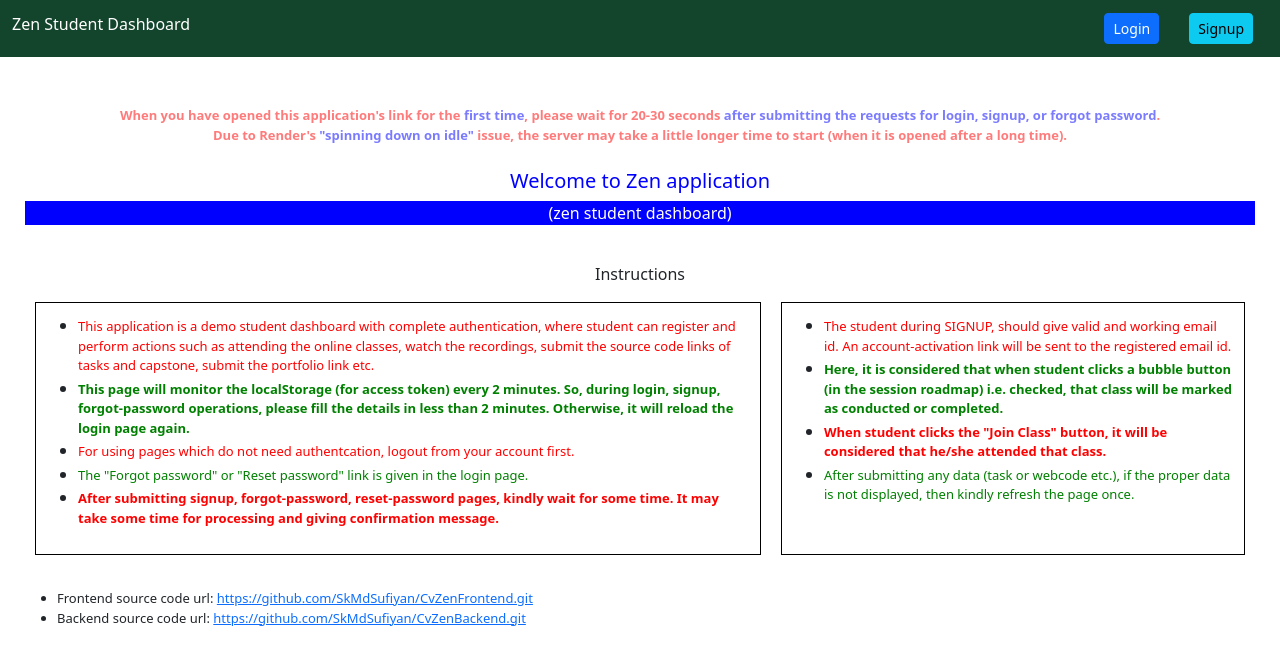
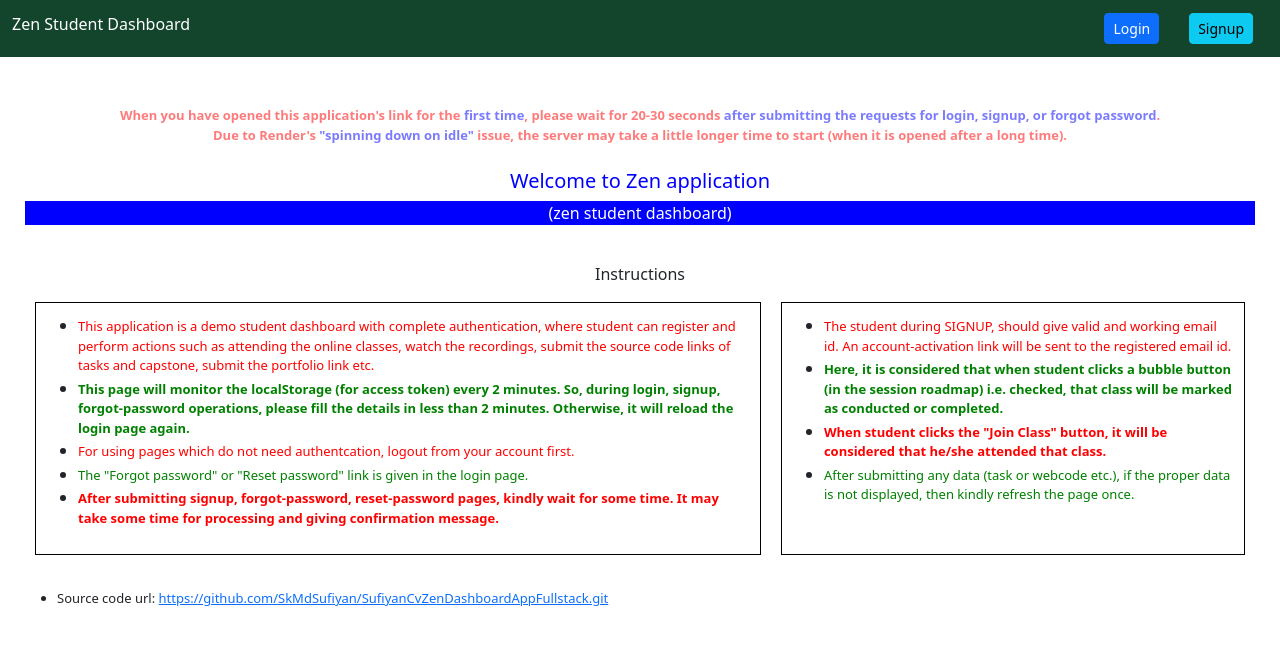
Before and after one commit to SkMdSufiyan/SufiyanCvZenDashboardAppFullstack, a React (Create React App) app in the folder client/: page / in a window 1280 px wide. Shown: the top 664 px of the page. Built offline with nearby package versions, Linux system fonts and the light colour scheme; no server answers.

Commit message:
Update Home.js

```diff
--- a/client/src/components/Home.js
+++ b/client/src/components/Home.js
@@ -76,8 +76,7 @@ const Home = () => {
         <br />
         <div style={{textAlign:'left', fontSize : "small"}}>
             <ul>
-                <li>Frontend source code url: <a href="https://github.com/SkMdSufiyan/CvCRMfrontend.git" target='_blank' rel="noopener noreferrer">https://github.com/SkMdSufiyan/CvZenFrontend.git</a></li>
-                <li>Backend source code url: <a href="https://github.com/SkMdSufiyan/CvCRMbackend.git" target='_blank' rel="noopener noreferrer">https://github.com/SkMdSufiyan/CvZenBackend.git</a></li>
+                <li>Source code url: <a href="https://github.com/SkMdSufiyan/SufiyanCvZenDashboardAppFullstack.git" target='_blank' rel="noopener noreferrer">https://github.com/SkMdSufiyan/SufiyanCvZenDashboardAppFullstack.git</a></li>
             </ul>
           </div>
 
```
